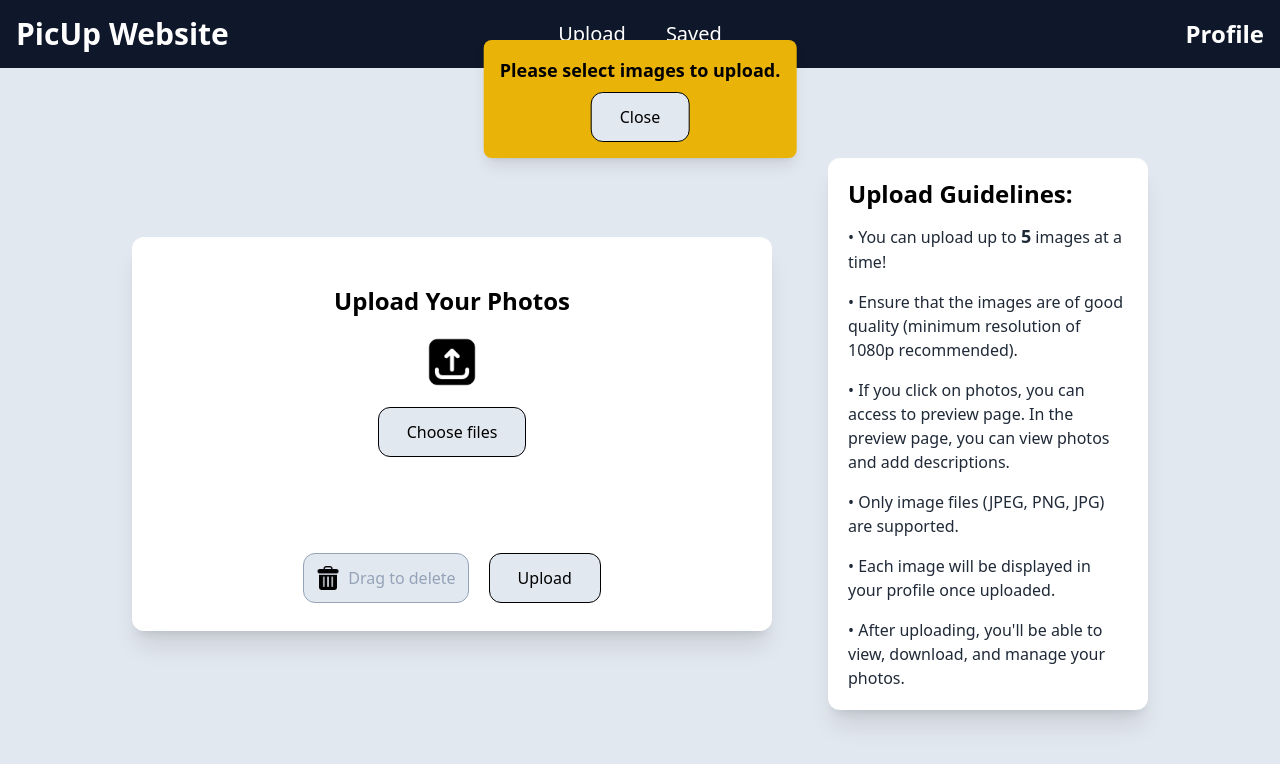
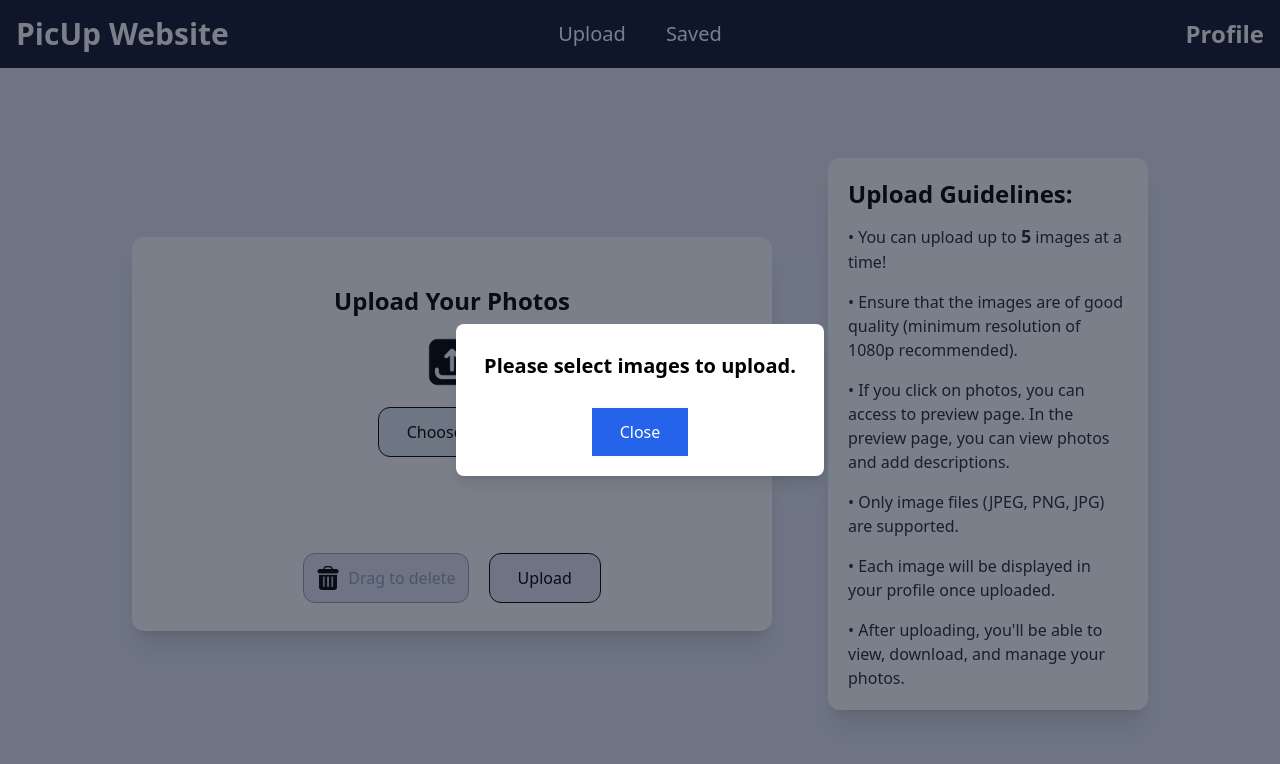
Before and after one commit to ALI-HUP/PicUp-website, a Next.js app: page /header/upload in a window 1280 px wide. Both pictures are taken after a click on the button "Upload". Shown: the top 764 px of the page. Built offline with nearby package versions, Linux system fonts and the light colour scheme.

Commit message:
notification component

```diff
--- a/components/NotificationSystem.tsx
+++ b/components/NotificationSystem.tsx
@@ -1,43 +1,36 @@
-import React, { useEffect } from "react";
+import React from "react";
 import Button from "@/components/Button";
+import { useRouter } from "next/navigation";
 
 interface NotificationProps {
   message: string;
-  type?: "success" | "error" | "warning" | "info"; // Different types of messages
-  onClose?: () => void; // Optional close function
-  autoClose?: boolean; // Should auto-close?
+  type?: "success" | "error" | "warning" | "info";
+  onClose?: () => void;
 }
 
-const NotificationSystem: React.FC<NotificationProps> = ({ message, type = "info", onClose, autoClose = true }) => {
-  useEffect(() => {
-    if (autoClose) {
-      const timer = setTimeout(() => {
-        onClose?.();
-      }, 3000);
-      return () => clearTimeout(timer);
+const NotificationSystem: React.FC<NotificationProps> = ({ message, type = "info", onClose }) => {
+  const router = useRouter();
+
+  const handleButtonClick = () => {
+    if (type === "success") {
+      router.push("/header/profile");
     }
-  }, [autoClose, onClose]);
-
-  // Define different colors based on notification type
-  const getBgColor = () => {
-    switch (type) {
-      case "success":
-        return "bg-green-500 text-white";
-      case "error":
-        return "bg-red-500 text-white";
-      case "warning":
-        return "bg-yellow-500 text-black";
-      default:
-        return "bg-blue-500 text-white";
-    }
+    onClose?.();
   };
 
   return (
-    <div className={`fixed top-10 left-1/2 transform -translate-x-1/2 p-4 rounded-lg shadow-lg ${getBgColor()} text-center`}>
-      <h2 className="text-lg font-bold">{message}</h2>
-      {onClose && (
-        <Button label="Close" onClick={onClose} styleType="white" className="mt-2" />
-      )}
+    <div className="fixed inset-0 flex justify-center items-center bg-slate-900 bg-opacity-55">
+      <div className="p-5 rounded-lg shadow-lg bg-white text-black text-center">
+        <h2 className="text-xl font-bold p-2">{message}</h2>
+        {onClose && (
+          <Button
+            label={type === "success" ? "Go to Profile" : "Close"}
+            onClick={handleButtonClick}
+            styleType="blue"
+            className="mt-5"
+          />
+        )}
+      </div>
     </div>
   );
 };
```
